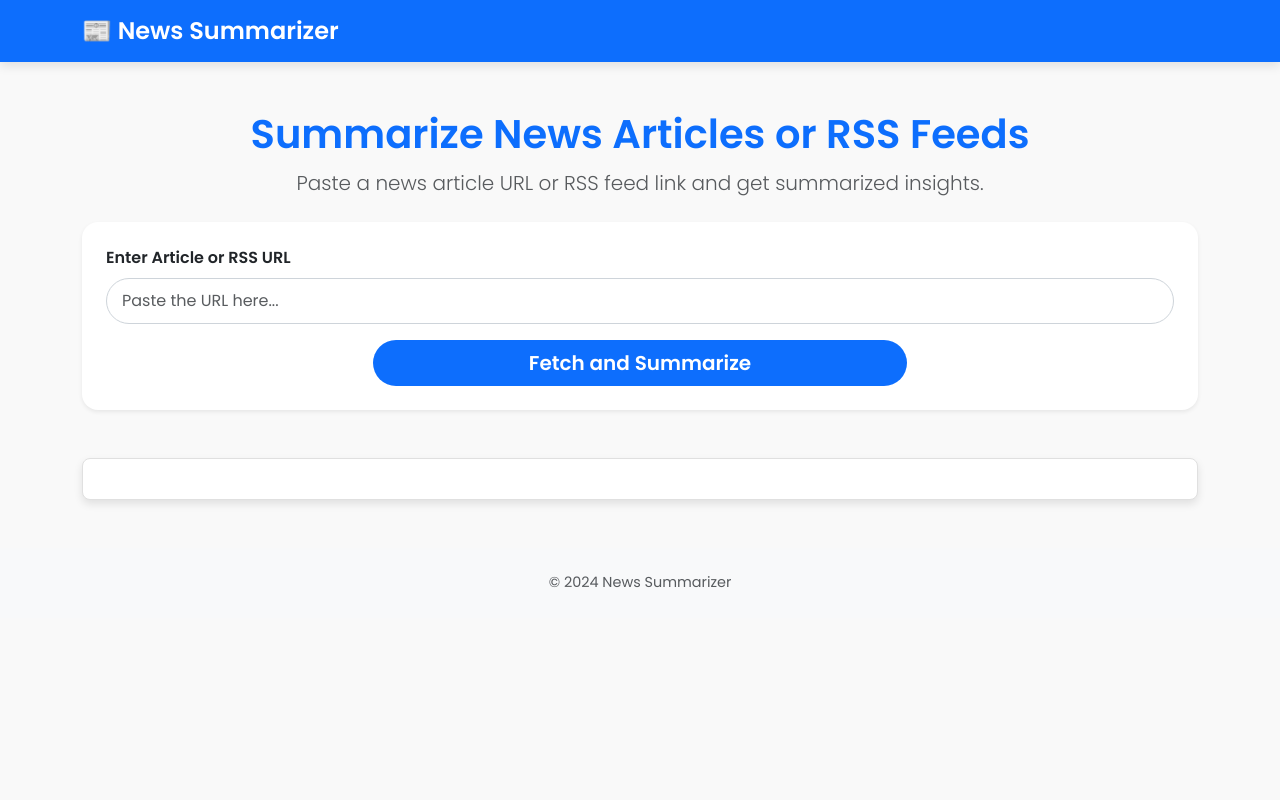
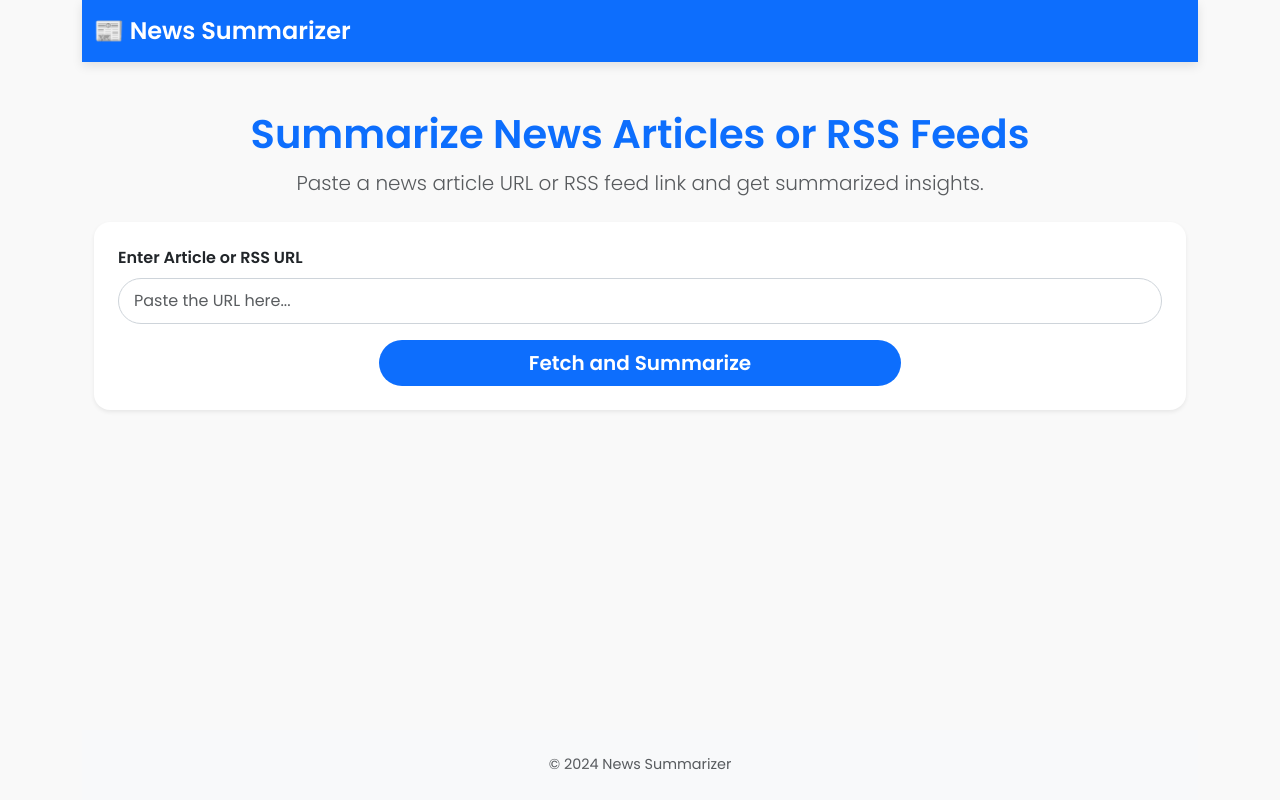
Before and after one commit to mwi-kali/Text-Summarisation-Tool, a Flask app: page / in a window 1280 px wide. Run offline with Flask 3, Linux system fonts and the light colour scheme.

Commit message:
Fix: Minor frontend fixes

```diff
--- a/news_summariser/app/static/css/styles.css
+++ b/news_summariser/app/static/css/styles.css
@@ -48,14 +48,6 @@ h1 {
 }
 
 /* Output Section */
-#output {
-    background: #fff;
-    border: 1px solid #e0e0e0;
-    border-radius: 8px;
-    padding: 20px;
-    box-shadow: 0px 4px 8px rgba(0, 0, 0, 0.1);
-}
-
 #output h4 {
     color: #0d6efd;
     font-weight: 600;
--- a/news_summariser/app/static/js/scripts.js
+++ b/news_summariser/app/static/js/scripts.js
@@ -34,11 +34,13 @@ document.getElementById("fetchForm").addEventListener("submit", function (e) {
                 });
             } else {
                 outputDiv.innerHTML = `
-                    <a href="${data.url}" target="_blank"><h4>${data.title || "No Title"}</h4></a>
-                    <p><b>Extractive Summary</b> <br/> ${data.summary_extractive || "Not available"}</p>
-                    <p><b>Abstractive Summary</b> <br />${data.summary_abstractive || "Not available"}</p>
-                    <p><b>Sentiment</b> <br />${data.sentiment || "Not available"}</p>
-                    <p><b>Date Published</b> <br />${data.published || "Unknown Date"}</p>
+                    <div class="article-card">
+                        <a href="${data.url}" target="_blank"><h4>${data.title || "No Title"}</h4></a>
+                        <p><b>Extractive Summary</b> <br/> ${data.summary_extractive || "Not available"}</p>
+                        <p><b>Abstractive Summary</b> <br />${data.summary_abstractive || "Not available"}</p>
+                        <p><b>Sentiment</b> <br />${data.sentiment || "Not available"}</p>
+                        <p><b>Date Published</b> <br />${data.published || "Unknown Date"}</p>
+                    </div>
                 `;
             }
         })
--- a/news_summariser/app/templates/home.html
+++ b/news_summariser/app/templates/home.html
@@ -12,6 +12,7 @@
     <link rel="stylesheet" href="{{ url_for('static', filename='css/styles.css') }}">
 </head>
 <body>
+    <div class="container d-flex flex-column min-vh-100">
         <!-- Navigation Bar -->
         <nav class="navbar navbar-expand-lg navbar-dark bg-primary">
             <div class="container">
@@ -44,11 +45,12 @@
         </div>
 
         <!-- Footer -->
-    <footer class="bg-light py-4">
+        <footer class="bg-light py-4 mt-auto text-center">
             <div class="container text-center">
                 <p class="mb-0 text-muted">&copy; 2024 News Summarizer</p>
             </div>
         </footer>
+    </div>
 
     <!-- Bootstrap JS and Dependencies -->
     <script src="https://cdn.jsdelivr.net/npm/@popperjs/core@2.11.6/dist/umd/popper.min.js"></script>
```
Lines whose indentation alone changed are shown as unchanged.
